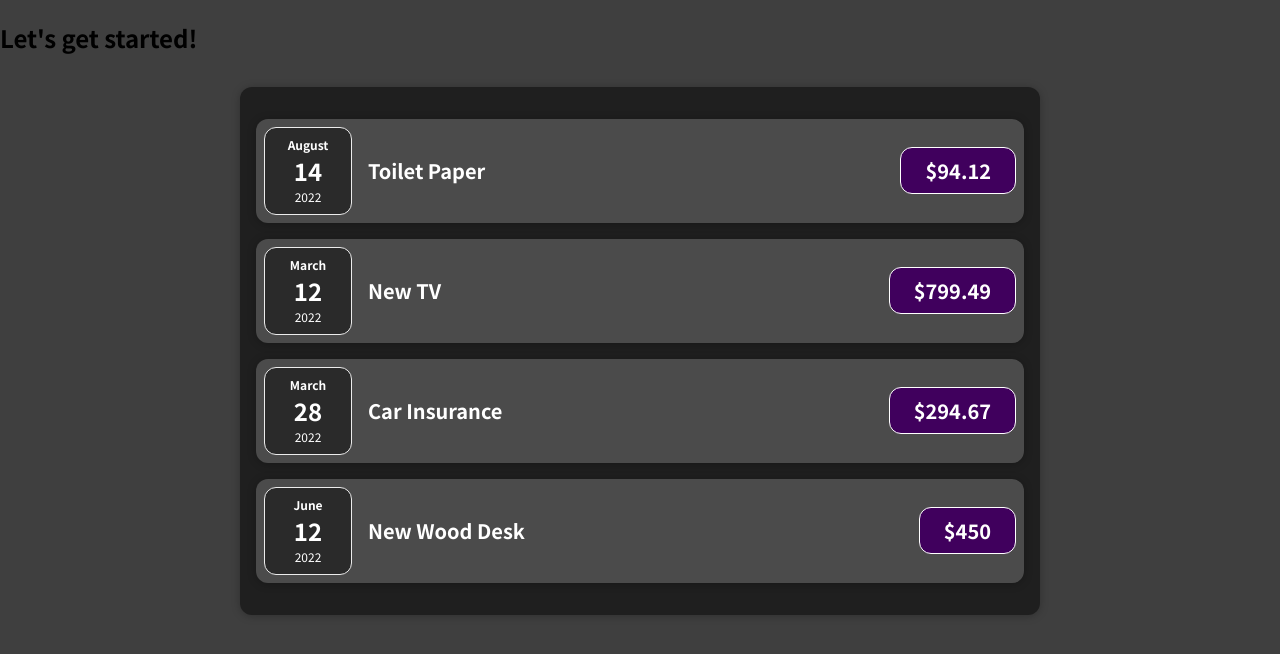
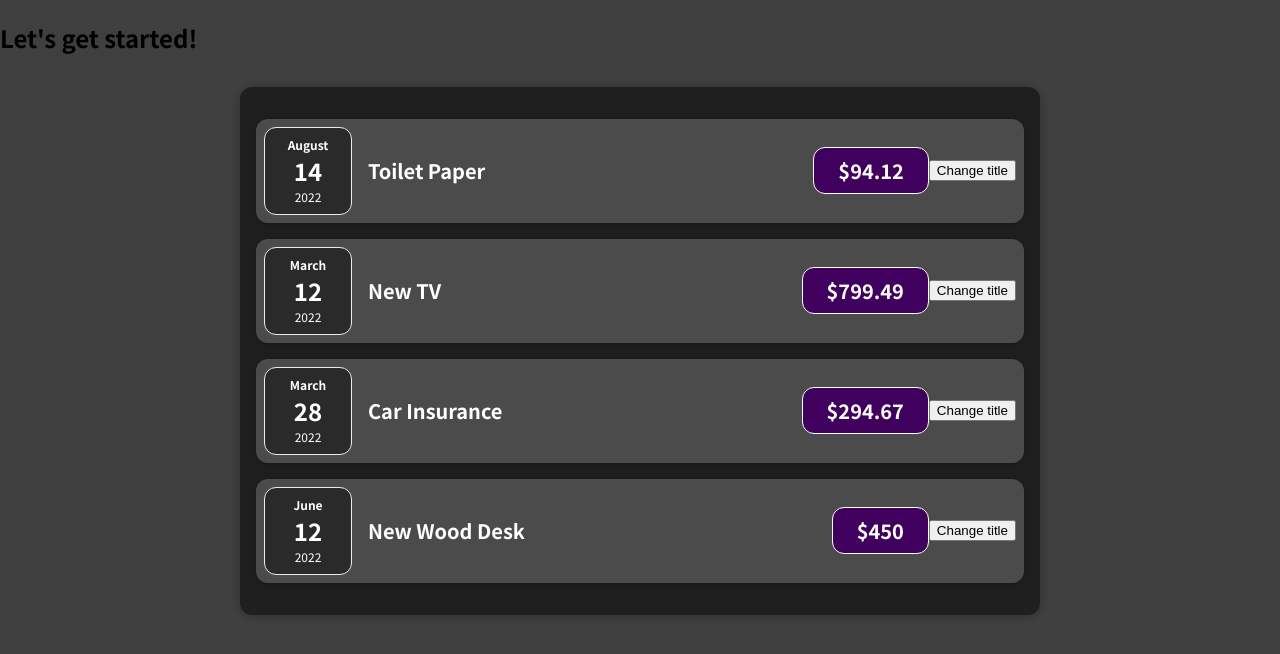
Before and after one commit to DanielVillasmil/Udemy-React, a React (Create React App) app: page / in a window 1280 px wide. Shown: the top 654 px of the page. Built offline with nearby package versions, Linux system fonts and the light colour scheme.

Commit message:
added button to expenseItem

```diff
--- a/src/components/ExpenseItem/ExpenseItem.js
+++ b/src/components/ExpenseItem/ExpenseItem.js
@@ -11,8 +11,9 @@ const ExpenseItem = (props) => {
         <h2>{props.title}</h2>
         <div className='expense-item__price'>${props.amount}</div>
       </div>
+      <button>Change title</button>
     </Card>
   );
-}
+};
 
 export default ExpenseItem;
```
